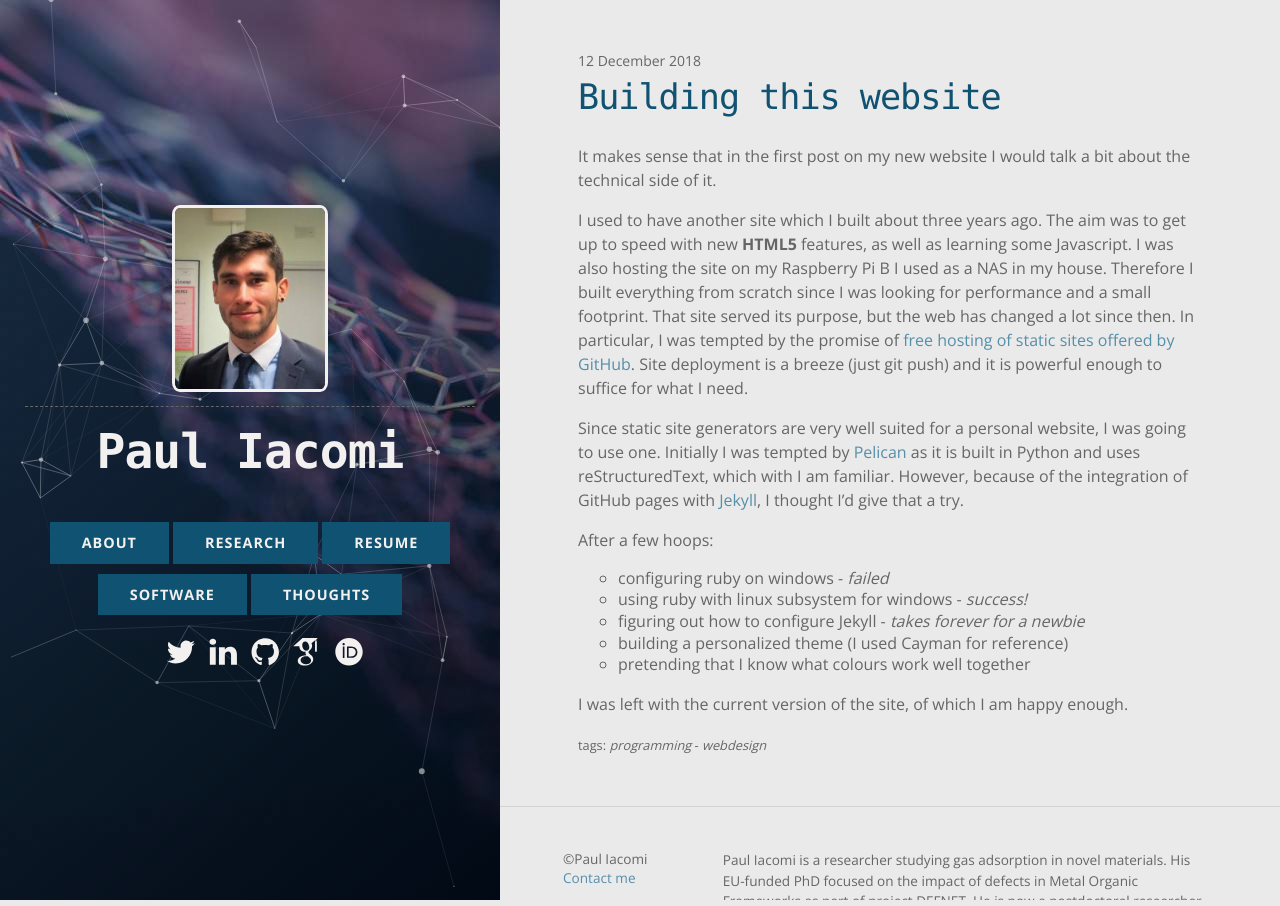
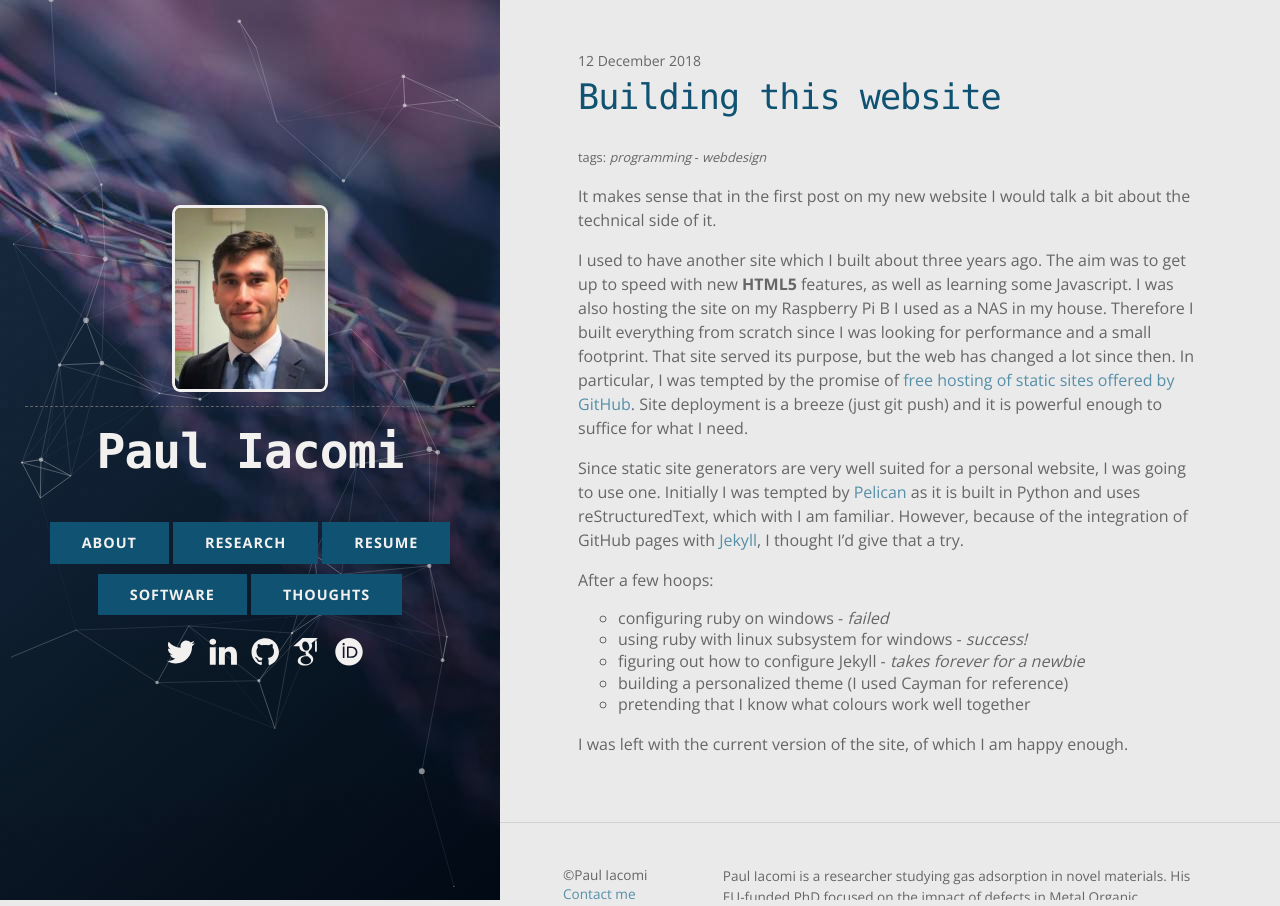
Before and after one commit to pauliacomi/pauliacomi.github.com, a Jekyll site: the page built from _posts/2018-12-12-website-built.md, in a window 1280 px wide. Built offline with Jekyll 4.4.1, drawn with Linux system fonts in a browser that asks for light colours; some of the changed lines change nothing that is shown.

Commit message:
tags at top

```diff
--- a/_layouts/post.html
+++ b/_layouts/post.html
@@ -6,11 +6,11 @@ comments: true
 <div class="post-meta">{{ page.date | date: "%-d %B %Y" }}</div>
 <h2>{{ page.title }}</h2>
 
-{{content}}
-
 {% if page.tags %}
   <small>tags: <em>{{ page.tags | join: "</em> - <em>" }}</em></small>
 {% endif %}
+
+{{content}}
 
 {% if page.comments %}
   <div id="disqus_thread"></div>
```
